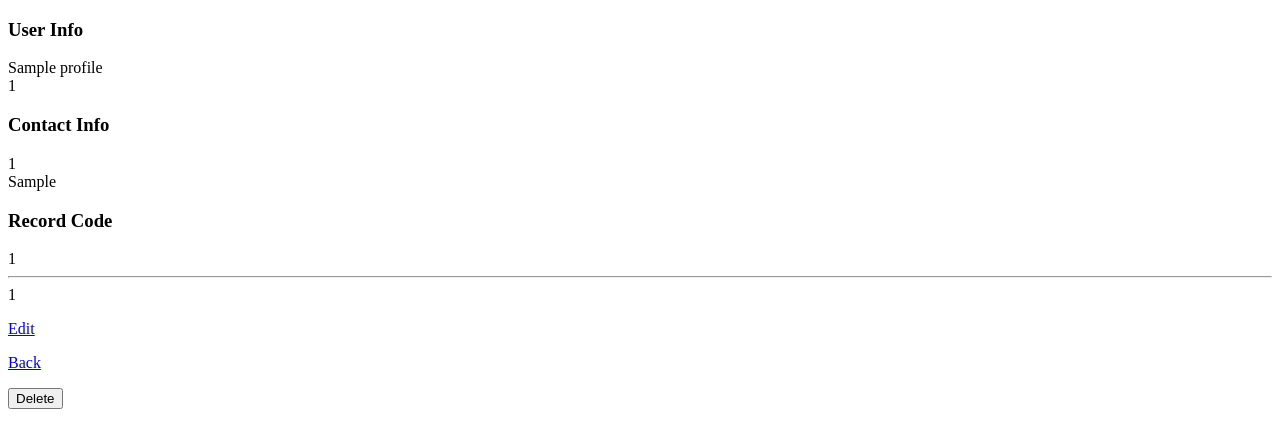
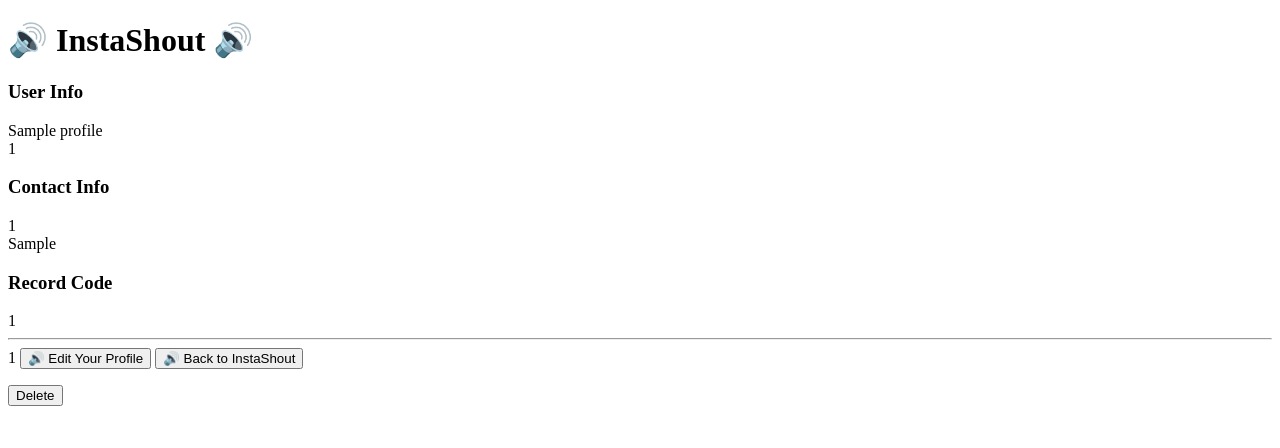
Before and after one commit to MackRoe/instashout, a Flask app: template templates/profile_view.html in a window 1280 px wide. Shown: the top 448 px of the page. Run offline with Flask 2, Linux system fonts and the light colour scheme; the template is opened without the code that fills it: most values are stand-ins (such as "Sample title", 1, 10 or a date in 2020).

Commit message:
styling continued

```diff
--- a/app.py
+++ b/app.py
@@ -59,7 +59,7 @@ def profile_submit():
 def profile_view(profile_id):
     """Show individual profile"""
     profile = profiles.find_one({'_id': ObjectId(profile_id)})
-    return render_template('profile_view.html', profile=profile)
+    return render_template('profile_view.html', profile=profile, msg="🔊 InstaShout 🔊")
 
 @app.route('/profile/<profile_id>/edit')
 def profile_edit(profile_id):
--- a/templates/home.html
+++ b/templates/home.html
@@ -7,11 +7,7 @@
     <a href="sms:+1{{ contact_number }}&body=SHOUT:%2520{{ profile_name }}%252C%2520needs%2527d%2520your%2520help%2520at%2520an%2520{{ profile_location }}">
     <img src="/static/speaker-transp.png" alt="Click here to send a SHOUT">
     <br>Click to SHOUT</a><br>
-
-    <p>
-    🔊<a href="/profile/new">Create Profile</a> 🔊
-    <a href='/profile/{{ profile_id }}'>View Profile</a> 🔊
-    </p>
+    <hr>
     <button onclick="window.location.href = '/profile/new';">🔊 New Sign Up</button>
     <button onclick="window.location.href = '/profile/new';">🔊 Your Profile</button>
 
--- /dev/null
+++ b/templates/partials/header.html
@@ -0,0 +1 @@
+<h1>🔊 InstaShout 🔊</h1>
--- a/templates/profile_new.html
+++ b/templates/profile_new.html
@@ -4,7 +4,7 @@
 {% block content %}
 <form method='POST' action='/admin'>
     <fieldset>
-    <legend><h2>Create Profile</h2></legend>
+    <legend><h2>🔊 Create Profile 🔊</h2></legend>
     <!-- TITLE -->
     <p>
         <label for='profile_name'>Your Name</label><br>
@@ -34,7 +34,7 @@
 
     <!-- BUTTON -->
     <p>
-        <button type='submit'>Save Profile</button>
+        <button type='submit'>🔊 Save Profile</button>
     </p>
 </form>
 {% endblock %}
--- a/templates/profile_view.html
+++ b/templates/profile_view.html
@@ -1,7 +1,11 @@
 <!-- templates/profile_view.html -->
 {% extends 'base.html' %}
 
+
+
 {% block content %}
+
+{% include '/partials/header.html' %}
 
     <h3> User Info </h3>
     <p>{{ profile.profile_name }}<br>
@@ -14,9 +18,12 @@
     {{ profile._id }}
 
     <hr>
+    <!-- Back button -->
     {{ profile_id }}
-    <p><a href='/profile/{{ profile._id }}/edit'>Edit</a></p>
-    <a href="/">Back</a>
+    <button onclick="window.location.href = '/profile/{{ profile._id }}/edit';">🔊 Edit Your Profile</button>
+    <button onclick="window.location.href = '/';">🔊 Back to InstaShout</button>
+
+
     <!-- Delete button -->
     <p><form method='POST' action='/profiles/{{ profile_id }}/delete'>
     <button type='submit'>Delete</button>
```
Also changed, not shown: static/styles.css (added).
